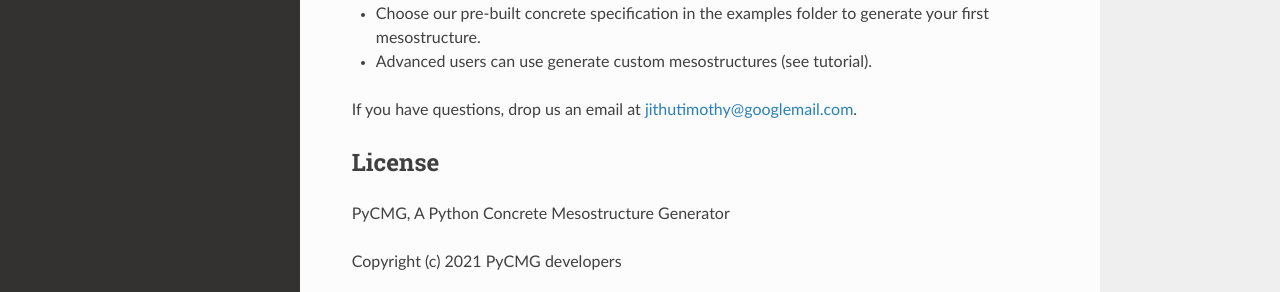
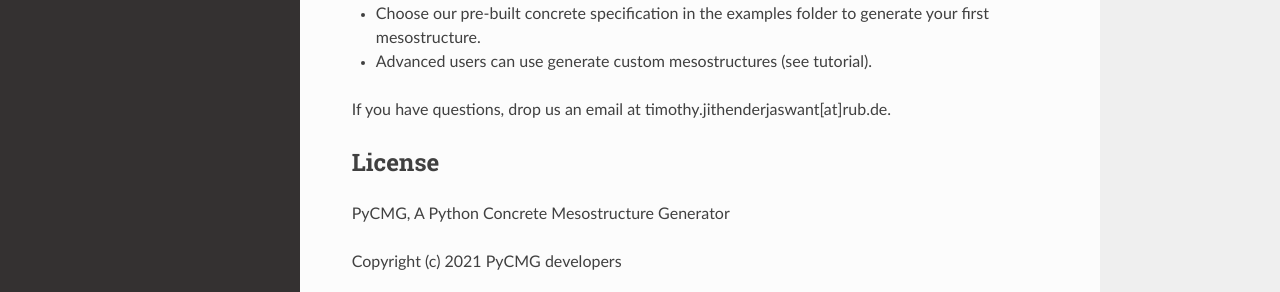
Before and after one commit to jtimo/pycmg, a Sphinx documentation site: the page built from docs/source/installation.rst, in a window 1280 px wide and 1229 px high. Shown: the part 358-650 px from the top of the window. Built offline with Sphinx 7.4.7 and the Read the Docs theme 2.0.0, drawn with Linux system fonts in a browser that asks for light colours; pages that are not in the unit, such as notebooks, are missing from menus.

Commit message:
changed email address

```diff
--- a/docs/source/installation.rst
+++ b/docs/source/installation.rst
@@ -11,7 +11,7 @@
 - Choose our pre-built concrete specification in the examples folder to generate your first mesostructure.
 - Advanced users can use generate custom mesostructures (see tutorial).
 
-If you have questions, drop us an email at jithutimothy@googlemail.com.
+If you have questions, drop us an email at timothy.jithenderjaswant[at]rub.de.
 
 --------------
 License
```
